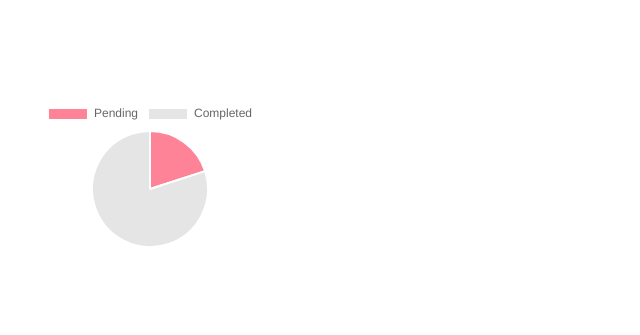
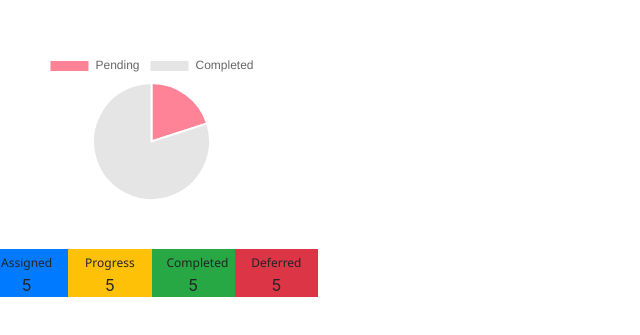
Before and after one commit to fredkamau/Front-end-React, a React (Create React App) app: page / in a window 1280 px wide. Shown: the part 227-562 px from the top of the page, without its empty margins (0-640 px from the left). Built offline with nearby package versions, Linux system fonts and the light colour scheme.

Commit message:
adjustments made on chart

```diff
--- /dev/null
+++ b/src/assets/css/styles.css
@@ -0,0 +1,4 @@
+.myFont{
+    font-size: 12px;
+    font-family: 'Segoe UI', Tahoma, Geneva, Verdana, sans-serif;
+}
--- a/src/components/DailyTargets.jsx
+++ b/src/components/DailyTargets.jsx
@@ -1,5 +1,6 @@
 import React, { Component } from "react";
 import { Bar, Line, Pie } from "react-chartjs-2";
+import "../assets/css/styles.css";
 class DailyTragets extends Component {
   constructor(props) {
     super(props);
@@ -21,7 +22,7 @@ class DailyTragets extends Component {
           {
             label: "Population",
             data: [250, 1000],
-            backgroundColor: ["#ff8397",]
+            backgroundColor: ["#ff8397"]
           }
         ]
       }
@@ -30,7 +31,25 @@ class DailyTragets extends Component {
   render() {
     return (
       <div className="chart">
-        <Pie data={this.state.chartData} legendPosition="bottom"/>
+        <Pie data={this.state.chartData} legendPosition="bottom" />
+        <div className="row task-status mt-5">
+          <div className="col-sm-3 bg-primary text-center">
+            <span className="myFont">Assigned</span>
+            <div>5</div>
+          </div>
+          <div className="col-sm-3 bg-warning text-center">
+            <span className="myFont">Progress</span>
+            <div>5</div>
+          </div>
+          <div className="col-sm-3 bg-success text-center">
+            <span className="myFont">Completed</span>
+            <div>5</div>
+          </div>
+          <div className="col-sm-3 bg-danger text-center">
+            <span className="myFont">Deferred</span>
+            <div>5</div>
+          </div>
+        </div>
       </div>
     );
   }
```
